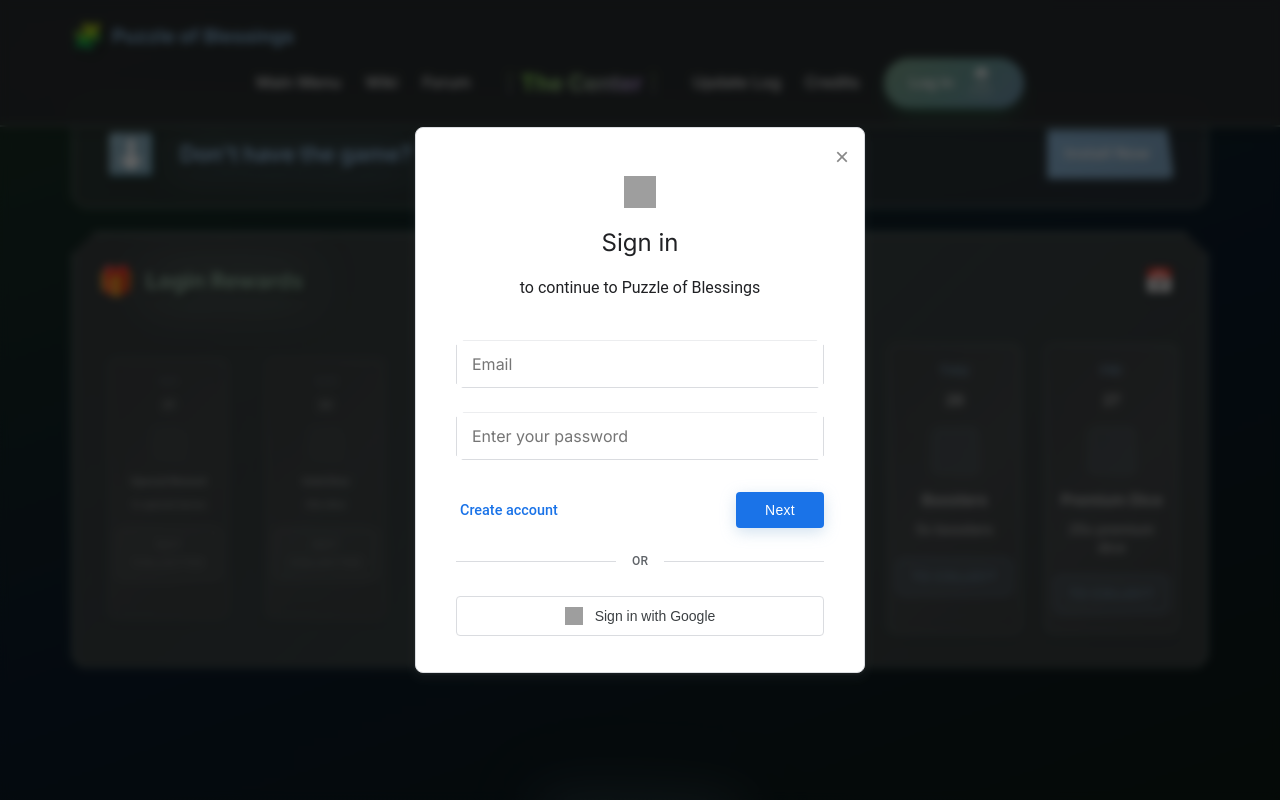
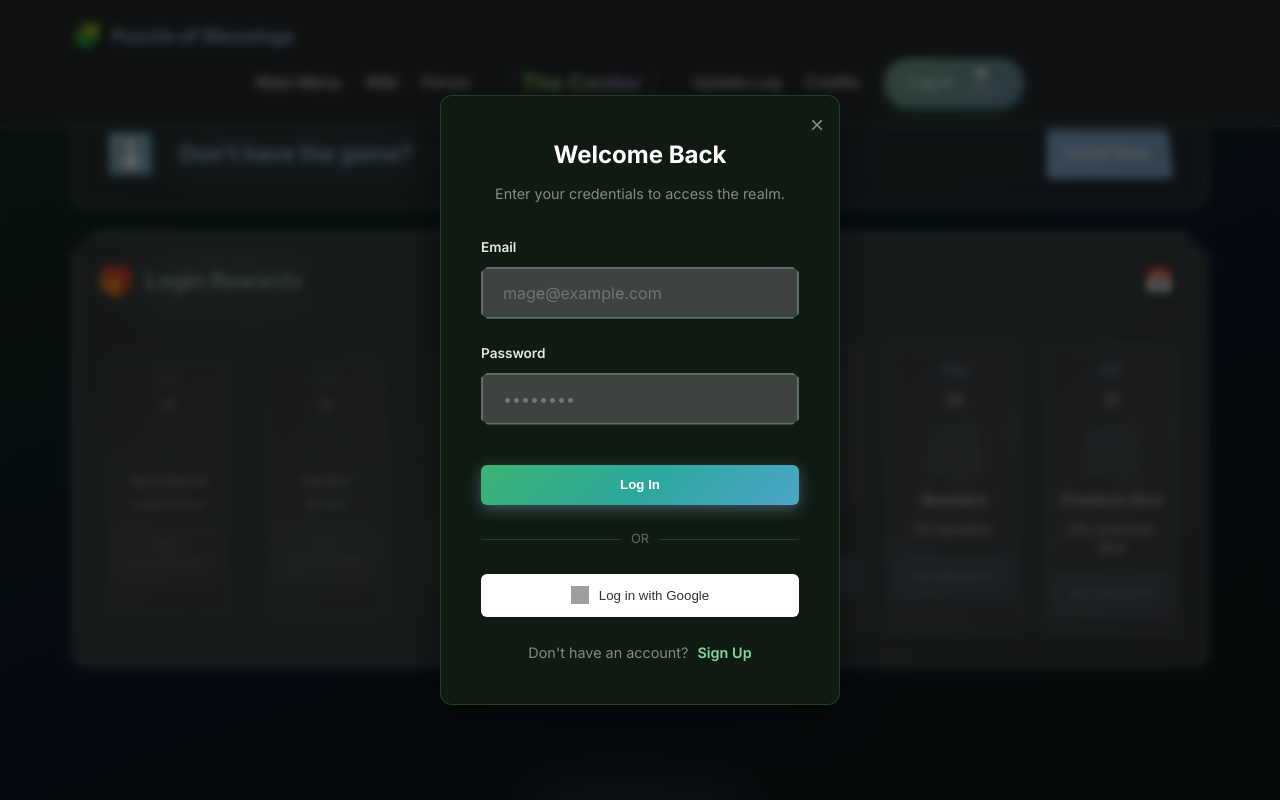
Before and after one commit to SalvadorMilaFilipe/WebsitePuzzleofBlessings, a React (Vite) app: page / in a window 1280 px wide. Both pictures are taken after a click on the button "Log In". Shown: the top 800 px of the page. Built offline with nearby package versions, Linux system fonts and the light colour scheme; grey boxes are pictures that could not be loaded.

Commit message:
Refactor: Registro Premium com Design Original e Campos Google

```diff
--- a/src/components/LoginModal.css
+++ b/src/components/LoginModal.css
@@ -184,211 +184,3 @@
         opacity: 1;
     }
 }
-
-/* Google Sign-In Modern Style Overhaul */
-.login-modal.google-style {
-    background: #ffffff;
-    color: #202124;
-    border: 1px solid #dadce0;
-    border-radius: 8px;
-    padding: 48px 40px 36px;
-    box-shadow: 0 1px 3px rgba(60, 64, 67, 0.3), 0 4px 8px 3px rgba(60, 64, 67, 0.15);
-    max-width: 450px;
-    font-family: 'Roboto', 'Inter', sans-serif;
-}
-
-.google-header {
-    display: flex;
-    flex-direction: column;
-    align-items: center;
-    text-align: center;
-    gap: 12px;
-    margin-bottom: 8px;
-}
-
-.google-header .google-logo {
-    width: 32px;
-    height: 32px;
-    margin-bottom: 4px;
-}
-
-.login-modal.google-style h2 {
-    color: #202124;
-    font-size: 24px;
-    font-weight: 400;
-    margin: 0;
-    font-family: 'Product Sans', 'Inter', sans-serif;
-}
-
-.login-modal.google-style .subtitle {
-    color: #202124;
-    font-size: 16px;
-    margin-bottom: 32px;
-    text-align: center;
-}
-
-.auth-form .form-group {
-    margin-bottom: 24px;
-}
-
-.auth-form .form-group label {
-    display: block;
-    font-size: 14px;
-    font-weight: 500;
-    color: #5f6368;
-    margin-bottom: 8px;
-}
-
-.auth-form .form-group input {
-    background: transparent;
-    border: 1px solid #dadce0;
-    border-radius: 4px;
-    padding: 13px 15px;
-    font-size: 16px;
-    color: #202124;
-    width: 100%;
-    transition: border 0.2s, box-shadow 0.2s;
-}
-
-.auth-form .form-group input:focus {
-    border: 2px solid #1a73e8;
-    padding: 12px 14px;
-    /* Maintain height with thicker border */
-    outline: none;
-}
-
-.auth-form .btn-primary.full-width {
-    background: #1a73e8;
-    color: #fff;
-    padding: 10px 24px;
-    font-size: 14px;
-    font-weight: 500;
-    letter-spacing: .25px;
-    border-radius: 4px;
-    text-transform: none;
-    margin-top: 12px;
-    transition: background 0.2s, box-shadow 0.2s;
-}
-
-.auth-form .btn-primary.full-width:hover {
-    background: #1765cc;
-    box-shadow: 0 1px 2px 0 rgba(60, 64, 67, 0.3), 0 1px 3px 1px rgba(60, 64, 67, 0.15);
-}
-
-.divider {
-    display: flex;
-    align-items: center;
-    margin: 24px 0;
-    color: #5f6368;
-    font-size: 12px;
-    font-weight: 500;
-}
-
-.divider::before,
-.divider::after {
-    content: "";
-    flex: 1;
-    border-bottom: 1px solid #dadce0;
-}
-
-.divider span {
-    padding: 0 16px;
-}
-
-.btn-google.full-width {
-    background: #ffffff;
-    color: #3c4043;
-    border: 1px solid #dadce0;
-    padding: 10px 24px;
-    font-size: 14px;
-    font-weight: 500;
-    border-radius: 4px;
-    display: flex;
-    align-items: center;
-    justify-content: center;
-    gap: 12px;
-}
-
-.btn-google.full-width:hover {
-    background: #f8f9fa;
-    border-color: #d2e3fc;
-}
-
-.btn-google.full-width .google-icon {
-    width: 18px;
-    height: 18px;
-}
-
-.toggle-view {
-    margin-top: 32px;
-    text-align: left;
-}
-
-.toggle-view p {
-    color: #5f6368;
-    font-size: 14px;
-}
-
-.toggle-view span {
-    color: #1a73e8;
-    font-weight: 500;
-    cursor: pointer;
-    margin-left: 4px;
-}
-
-.toggle-view span:hover {
-    text-decoration: underline;
-}
-
-.error-message {
-    color: #d93025;
-    font-size: 12px;
-    margin-bottom: 16px;
-    display: flex;
-    align-items: center;
-    gap: 8px;
-}
-
-.error-message::before {
-    content: "!";
-    background: #d93025;
-    color: white;
-    width: 16px;
-    height: 16px;
-    border-radius: 50%;
-    display: flex;
-    align-items: center;
-    justify-content: center;
-    font-weight: bold;
-    font-size: 10px;
-}
-
-.auth-footer {
-    display: flex;
-    justify-content: space-between;
-    align-items: center;
-    margin-top: 32px;
-}
-
-.auth-footer .toggle-view {
-    margin-top: 0;
-}
-
-.auth-footer .btn-primary.full-width {
-    width: auto;
-    margin-top: 0;
-    min-width: 88px;
-    padding: 10px 24px;
-}
-
-/* Ensure mobile responsiveness for the new layout */
-@media (max-width: 480px) {
-    .login-modal.google-style {
-        padding: 36px 24px 24px;
-    }
-
-    .auth-footer {
-        flex-direction: row;
-        gap: 16px;
-    }
-}
--- a/src/components/LoginModal.jsx
+++ b/src/components/LoginModal.jsx
@@ -49,51 +49,52 @@ function LoginModal({ isOpen, onClose }) {
 
     return (
         <div className="login-modal-overlay" onClick={onClose}>
-            <div className="login-modal google-style" onClick={(e) => e.stopPropagation()}>
+            <div className="login-modal" onClick={(e) => e.stopPropagation()}>
                 <button className="close-btn" onClick={onClose}>×</button>
-                <div className="google-header">
-                    <img src="https://www.svgrepo.com/show/475656/google-color.svg" alt="Google" className="google-logo" />
-                    <h2>{isLoginView ? 'Sign in' : 'Create account'}</h2>
-                    <p className="subtitle">to continue to Puzzle of Blessings</p>
-                </div>
 
-                <form onSubmit={handleSubmit} className="auth-form">
+                <h2>{isLoginView ? 'Welcome Back' : 'Create Account'}</h2>
+                <p className="subtitle">
+                    {isLoginView
+                        ? 'Enter your credentials to access the realm.'
+                        : 'Join us and start your journey.'}
+                </p>
+
+                <form onSubmit={handleSubmit}>
                     <div className="form-group">
+                        <label htmlFor="email">Email</label>
                         <input
                             type="email"
                             id="email"
                             value={email}
                             onChange={(e) => setEmail(e.target.value)}
-                            placeholder="Email"
+                            placeholder="mage@example.com"
                             required
                         />
                     </div>
+
                     <div className="form-group">
+                        <label htmlFor="password">Password</label>
                         <input
                             type="password"
                             id="password"
                             value={password}
                             onChange={(e) => setPassword(e.target.value)}
-                            placeholder="Enter your password"
+                            placeholder="••••••••"
                             required
                             minLength={6}
                         />
                     </div>
+
                     {error && <p className="error-message">{error}</p>}
 
-                    <div className="auth-footer">
-                        <div className="toggle-view">
-                            <span onClick={() => setIsLoginView(!isLoginView)}>
-                                {isLoginView ? 'Create account' : 'Sign in instead'}
-                            </span>
-                        </div>
-                        <button type="submit" className="btn-primary full-width" disabled={loading}>
-                            {loading ? 'Processing…' : 'Next'}
-                        </button>
-                    </div>
+                    <button type="submit" className="btn-primary full-width" disabled={loading}>
+                        {loading ? 'Processing...' : (isLoginView ? 'Log In' : 'Sign Up')}
+                    </button>
                 </form>
 
-                <div className="divider"><span>OR</span></div>
+                <div className="divider">
+                    <span>OR</span>
+                </div>
 
                 <button
                     type="button"
@@ -102,11 +103,20 @@ function LoginModal({ isOpen, onClose }) {
                     disabled={loading}
                 >
                     <img src="https://www.svgrepo.com/show/475656/google-color.svg" alt="Google" className="google-icon" />
-                    {isLoginView ? 'Sign in with Google' : 'Sign up with Google'}
+                    {isLoginView ? 'Log in with Google' : 'Sign up with Google'}
                 </button>
+
+                <div className="toggle-view">
+                    {isLoginView ? (
+                        <p>Don't have an account? <span onClick={() => setIsLoginView(false)}>Sign Up</span></p>
+                    ) : (
+                        <p>Already have an account? <span onClick={() => setIsLoginView(true)}>Log In</span></p>
+                    )}
+                </div>
+
             </div>
         </div>
-    );
+    )
 }
 
 export default LoginModal
--- a/src/components/RegistrationModal.css
+++ b/src/components/RegistrationModal.css
@@ -4,44 +4,70 @@
   left: 0;
   width: 100vw;
   height: 100vh;
-  background: rgba(0, 0, 0, 0.7);
-  backdrop-filter: blur(5px);
+  background: rgba(0, 0, 0, 0.85);
+  backdrop-filter: blur(8px);
   display: flex;
   justify-content: center;
   align-items: center;
-  z-index: 9999;
-  animation: fadeIn 0.3s ease-out;
+  z-index: 10000;
+  animation: regFadeIn 0.4s ease-out;
 }
 
 .registration-modal {
-  background: linear-gradient(135deg, rgba(15, 30, 20, 0.97), rgba(10, 20, 15, 0.99));
-  padding: 2rem;
-  border-radius: 16px;
-  width: 90%;
-  max-width: 500px;
-  box-shadow: 0 4px 30px rgba(0, 0, 0, 0.5),
-    0 0 15px rgba(60, 179, 113, 0.15);
-  /* Gold glow hint */
-  border: 1px solid rgba(107, 203, 119, 0.2);
-  color: #fff;
+  background: #0F1A12;
+  padding: 2.5rem;
+  border-radius: 20px;
+  width: 95%;
+  max-width: 480px;
+  box-shadow: 0 20px 50px rgba(0, 0, 0, 0.6),
+    0 0 20px rgba(129, 216, 158, 0.1);
+  border: 1px solid rgba(129, 216, 158, 0.15);
+  color: #ededed;
+  position: relative;
   font-family: 'Inter', sans-serif;
-  animation: slideUp 0.4s cubic-bezier(0.16, 1, 0.3, 1);
+  animation: modalScaleUp 0.5s cubic-bezier(0.16, 1, 0.3, 1);
 }
 
 .registration-modal h2 {
+  text-align: center;
   margin-top: 0;
   margin-bottom: 0.5rem;
-  color: var(--green-accent, #81D89E);
-  /* Nature green accent */
-  text-align: center;
-  font-size: 1.8rem;
+  color: #fff;
+  font-size: 1.75rem;
+  font-weight: 700;
 }
 
 .registration-modal p {
-  color: #a0a0a0;
   text-align: center;
+  color: #888;
+  font-size: 0.95rem;
   margin-bottom: 2rem;
-  font-size: 0.95rem;
+  line-height: 1.5;
+}
+
+.step-indicator {
+  display: flex;
+  justify-content: center;
+  gap: 0.75rem;
+  margin-bottom: 2rem;
+}
+
+.step-indicator span {
+  font-size: 0.75rem;
+  font-weight: 600;
+  padding: 6px 16px;
+  border-radius: 100px;
+  background: rgba(255, 255, 255, 0.03);
+  color: #555;
+  transition: all 0.3s ease;
+  border: 1px solid rgba(255, 255, 255, 0.05);
+}
+
+.step-indicator span.active {
+  background: rgba(129, 216, 158, 0.1);
+  color: #81D89E;
+  border-color: rgba(129, 216, 158, 0.3);
+  box-shadow: 0 0 15px rgba(129, 216, 158, 0.1);
 }
 
 .form-group {
@@ -50,95 +76,38 @@
 
 .form-group label {
   display: block;
-  margin-bottom: 0.5rem;
-  color: #e0e0e0;
+  font-size: 0.85rem;
   font-weight: 500;
+  margin-bottom: 0.6rem;
+  color: #aaa;
 }
 
 .form-group input,
 .form-group select {
   width: 100%;
-  padding: 0.8rem;
-  background: rgba(0, 0, 0, 0.3);
-  border: 1px solid rgba(107, 203, 119, 0.25);
-  border-radius: 8px;
+  padding: 0.9rem 1rem;
+  background: rgba(0, 0, 0, 0.2);
+  border: 1px solid rgba(129, 216, 158, 0.2);
+  border-radius: 10px;
   color: #fff;
   font-size: 1rem;
-  transition: border-color 0.2s, box-shadow 0.2s;
+  transition: all 0.2s ease;
 }
 
 .form-group input:focus,
 .form-group select:focus {
   outline: none;
-  border-color: var(--green-accent, #81D89E);
-  box-shadow: 0 0 0 2px rgba(129, 216, 158, 0.25);
+  border-color: #81D89E;
+  background: rgba(0, 0, 0, 0.3);
+  box-shadow: 0 0 0 3px rgba(129, 216, 158, 0.1);
 }
 
-.error-message {
-  color: #ff6b6b;
-  font-size: 0.9rem;
-  margin-bottom: 1rem;
-  text-align: center;
-  background: rgba(255, 107, 107, 0.1);
-  padding: 0.5rem;
-  border-radius: 4px;
-}
-
-.modal-actions {
-  display: flex;
-  gap: 1rem;
-  margin-top: 2rem;
-}
-
-.modal-actions button {
-  flex: 1;
-  padding: 0.8rem;
-  border: none;
-  border-radius: 8px;
-  font-weight: 600;
-  cursor: pointer;
-  transition: transform 0.1s, opacity 0.2s;
-}
-
-.modal-actions button:hover {
-  opacity: 0.9;
-  transform: translateY(-1px);
-}
-
-.modal-actions button:active {
-  transform: translateY(0);
-}
-
-.registration-modal .btn-primary {
-  background: linear-gradient(135deg, #3CB371 0%, #2BA89C 50%, #4DA6C9 100%);
-  color: #fff;
-}
-
-.btn-secondary {
-  background: rgba(255, 255, 255, 0.1);
-  color: #e0e0e0;
-}
-
-@keyframes fadeIn {
-  from {
-    opacity: 0;
-  }
-
-  to {
-    opacity: 1;
-  }
-}
-
-@keyframes slideUp {
-  from {
-    transform: translateY(20px);
-    opacity: 0;
-  }
-
-  to {
-    transform: translateY(0);
-    opacity: 1;
-  }
+.form-group small {
+  display: block;
+  margin-top: 0.5rem;
+  color: #666;
+  font-size: 0.8rem;
+  font-style: italic;
 }
 
 .country-select-wrapper {
@@ -150,42 +119,87 @@
 .selected-flag {
   position: absolute;
   left: 12px;
-  width: 24px;
-  height: auto;
+  width: 22px;
+  border-radius: 2px;
   pointer-events: none;
-  border-radius: 2px;
-  box-shadow: 0 0 2px rgba(0, 0, 0, 0.5);
 }
 
 .form-group select.has-flag {
-  padding-left: 45px;
+  padding-left: 44px;
 }
 
-.step-indicator {
-  display: flex;
-  justify-content: center;
-  gap: 1rem;
+.error-message {
+  color: #ff6b6b;
+  font-size: 0.85rem;
+  text-align: center;
+  background: rgba(255, 107, 107, 0.1);
+  padding: 0.75rem;
+  border-radius: 8px;
   margin-bottom: 1.5rem;
+  border: 1px solid rgba(255, 107, 107, 0.2);
 }
 
-.step-indicator span {
-  font-size: 0.8rem;
-  padding: 4px 12px;
-  border-radius: 20px;
-  background: rgba(255, 255, 255, 0.05);
-  color: #666;
-  border: 1px solid rgba(255, 255, 255, 0.1);
+.modal-actions {
+  display: flex;
+  gap: 1rem;
+  margin-top: 2rem;
 }
 
-.step-indicator span.active {
-  background: rgba(60, 179, 113, 0.15);
-  color: var(--green-accent, #81D89E);
-  border-color: var(--green-accent, #81D89E);
+.modal-actions button {
+  flex: 1;
+  padding: 1rem;
+  border: none;
+  border-radius: 10px;
+  font-size: 0.95rem;
+  font-weight: 600;
+  cursor: pointer;
+  transition: all 0.2s cubic-bezier(0.4, 0, 0.2, 1);
 }
 
-.form-group small {
-  display: block;
-  margin-top: 0.4rem;
-  color: #888;
-  font-size: 0.8rem;
+.btn-primary {
+  background: linear-gradient(135deg, #3CB371, #2BA89C, #4DA6C9);
+  color: white;
+  box-shadow: 0 4px 15px rgba(43, 168, 156, 0.3);
 }
+
+.btn-primary:hover {
+  transform: translateY(-2px);
+  box-shadow: 0 6px 20px rgba(43, 168, 156, 0.4);
+}
+
+.btn-primary:active {
+  transform: translateY(0);
+}
+
+.btn-secondary {
+  background: rgba(255, 255, 255, 0.05);
+  color: #aaa;
+  border: 1px solid rgba(255, 255, 255, 0.1) !important;
+}
+
+.btn-secondary:hover {
+  background: rgba(255, 255, 255, 0.08);
+  color: #fff;
+}
+
+@keyframes modalScaleUp {
+  from {
+    transform: scale(0.9) translateY(20px);
+    opacity: 0;
+  }
+
+  to {
+    transform: scale(1) translateY(0);
+    opacity: 1;
+  }
+}
+
+@keyframes regFadeIn {
+  from {
+    opacity: 0;
+  }
+
+  to {
+    opacity: 1;
+  }
+}
--- a/src/components/RegistrationModal.jsx
+++ b/src/components/RegistrationModal.jsx
@@ -62,58 +62,64 @@ function RegistrationModal() {
         <div className="registration-modal-overlay">
             <div className="registration-modal">
                 <div className="step-indicator">
-                    <span className={step === 1 ? 'active' : ''}>1. Site</span>
+                    <span className={step === 1 ? 'active' : ''}>1. Perfil</span>
                     <span className={step === 2 ? 'active' : ''}>2. Jogo</span>
                 </div>
 
-                <h2>{step === 1 ? 'Perfil do Site' : 'Conta do Jogo'}</h2>
-                <p>Olá, {session?.user?.user_metadata?.full_name || 'Jogador'}! Vamos configurar a sua conta.</p>
+                {session?.user?.app_metadata?.provider === 'google' && (
+                    <div style={{ display: 'flex', justifyContent: 'center', marginBottom: '1rem' }}>
+                        <img src="https://www.svgrepo.com/show/475656/google-color.svg" alt="Google" style={{ width: '24px' }} />
+                    </div>
+                )}
+
+                <h2>{step === 1 ? 'Configurar Perfil' : 'Conta do Jogo'}</h2>
+                <p>Quase lá, <strong>{session?.user?.user_metadata?.full_name?.split(' ')[0] || 'Jogador'}</strong>! Precisamos de mais uns detalhes para a tua conta.</p>
 
                 {step === 1 ? (
                     <form onSubmit={handleNextStep}>
                         <div className="form-group">
-                            <label htmlFor="username">Username (Site):</label>
+                            <label htmlFor="username">Username Público</label>
                             <input
                                 type="text"
                                 id="username"
                                 value={username}
                                 onChange={(e) => setUsername(e.target.value)}
-                                placeholder="Nome para usar no site/fórum"
+                                placeholder="Como queres ser visto no site"
                                 required
                             />
                         </div>
 
                         <div className="form-group">
-                            <label htmlFor="sitePassword">Palavra-passe (Site):</label>
+                            <label htmlFor="sitePassword">Palavra-passe do Site</label>
                             <input
                                 type="password"
                                 id="sitePassword"
                                 value={sitePassword}
                                 onChange={(e) => setSitePassword(e.target.value)}
-                                placeholder="Para login via email no site"
+                                placeholder="Define uma password para o portal"
                                 required
                             />
-                            <small>Se entrou com Google, defina uma para futuro login via email.</small>
+                            {session?.user?.app_metadata?.provider === 'google' && (
+                                <small>Como entraste com Google, define esta para login via email se preferires no futuro.</small>
+                            )}
                         </div>
 
-                        <div className="form-group">
-                            <label htmlFor="birthYear">Ano de Nascimento:</label>
+                        <div style={{ display: 'flex', gap: '1rem' }}>
+                            <div className="form-group" style={{ flex: 1 }}>
+                                <label htmlFor="birthYear">Ano Nascimento</label>
                                 <select
                                     id="birthYear"
                                     value={birthYear}
                                     onChange={(e) => setBirthYear(Number(e.target.value))}
                                 >
                                     {years.map((year) => (
-                                    <option key={year} value={year}>
-                                        {year}
-                                    </option>
+                                        <option key={year} value={year}>{year}</option>
                                     ))}
                                 </select>
                             </div>
 
-                        <div className="form-group">
-                            <label htmlFor="country">País:</label>
-                            <div className="country-selector-container">
+                            <div className="form-group" style={{ flex: 1 }}>
+                                <label htmlFor="country">País</label>
                                 <div className="country-select-wrapper">
                                     {country && (
                                         <img
@@ -128,7 +134,7 @@ function RegistrationModal() {
                                         onChange={(e) => setCountry(e.target.value)}
                                         className={country ? 'has-flag' : ''}
                                     >
-                                        <option value="">Selecionar país...</option>
+                                        <option value="">Selecionar...</option>
                                         {countries.map((c) => (
                                             <option key={c.code} value={c.name}>
                                                 {getFlagEmoji(c.code)} {c.name}
@@ -143,35 +149,35 @@ function RegistrationModal() {
 
                         <div className="modal-actions">
                             <button type="button" className="btn-secondary" onClick={logout}>
-                                Sair
+                                Cancelar
                             </button>
                             <button type="submit" className="btn-primary">
-                                Próximo Passo →
+                                Seguinte →
                             </button>
                         </div>
                     </form>
                 ) : (
                     <form onSubmit={handleSubmit}>
                         <div className="form-group">
-                            <label htmlFor="gameUser">Username (No Jogo Unity):</label>
+                            <label htmlFor="gameUser">Username no Jogo (Unity)</label>
                             <input
                                 type="text"
                                 id="gameUser"
                                 value={gameUser}
                                 onChange={(e) => setGameUser(e.target.value)}
-                                placeholder="Nome que aparecerá no jogo"
+                                placeholder="O teu nome dentro do jogo"
                                 required
                             />
                         </div>
 
                         <div className="form-group">
-                            <label htmlFor="gamePassword">Palavra-passe (Para o Jogo):</label>
+                            <label htmlFor="gamePassword">Palavra-passe do Jogo</label>
                             <input
                                 type="password"
                                 id="gamePassword"
                                 value={gamePassword}
                                 onChange={(e) => setGamePassword(e.target.value)}
-                                placeholder="Palavra-passe exclusiva para o Unity"
+                                placeholder="Password exclusiva para o Unity"
                                 required
                             />
                         </div>
@@ -183,7 +189,7 @@ function RegistrationModal() {
                                 ← Voltar
                             </button>
                             <button type="submit" className="btn-primary" disabled={loading}>
-                                {loading ? 'A Criar...' : 'Finalizar Registou'}
+                                {loading ? 'A processar...' : 'Concluir Registo'}
                             </button>
                         </div>
                     </form>
```
Lines whose indentation alone changed are shown as unchanged.
